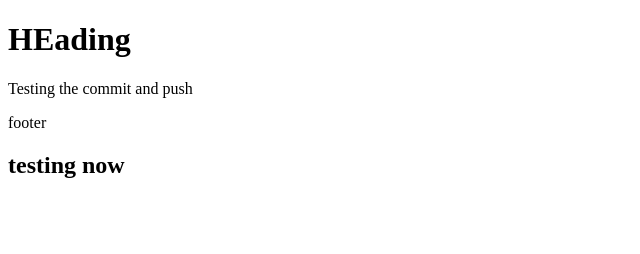
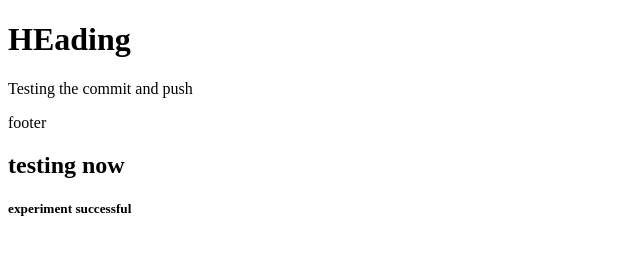
Before and after one commit to Caleb911-dev/git-tutorial, a plain HTML site: page index.html in a window 1280 px wide. Shown: the whole page, without its empty margins (0-640 px from the left). Drawn offline with Linux system fonts and the light colour scheme.

Commit message:
try new experiment

```diff
--- a/index.html
+++ b/index.html
@@ -10,5 +10,6 @@
     <p>Testing the commit and push</p>
     <div>footer </div>
     <h2>testing now</h2>
+    <h5>experiment successful</h5>
 </body>
 </html>
```
